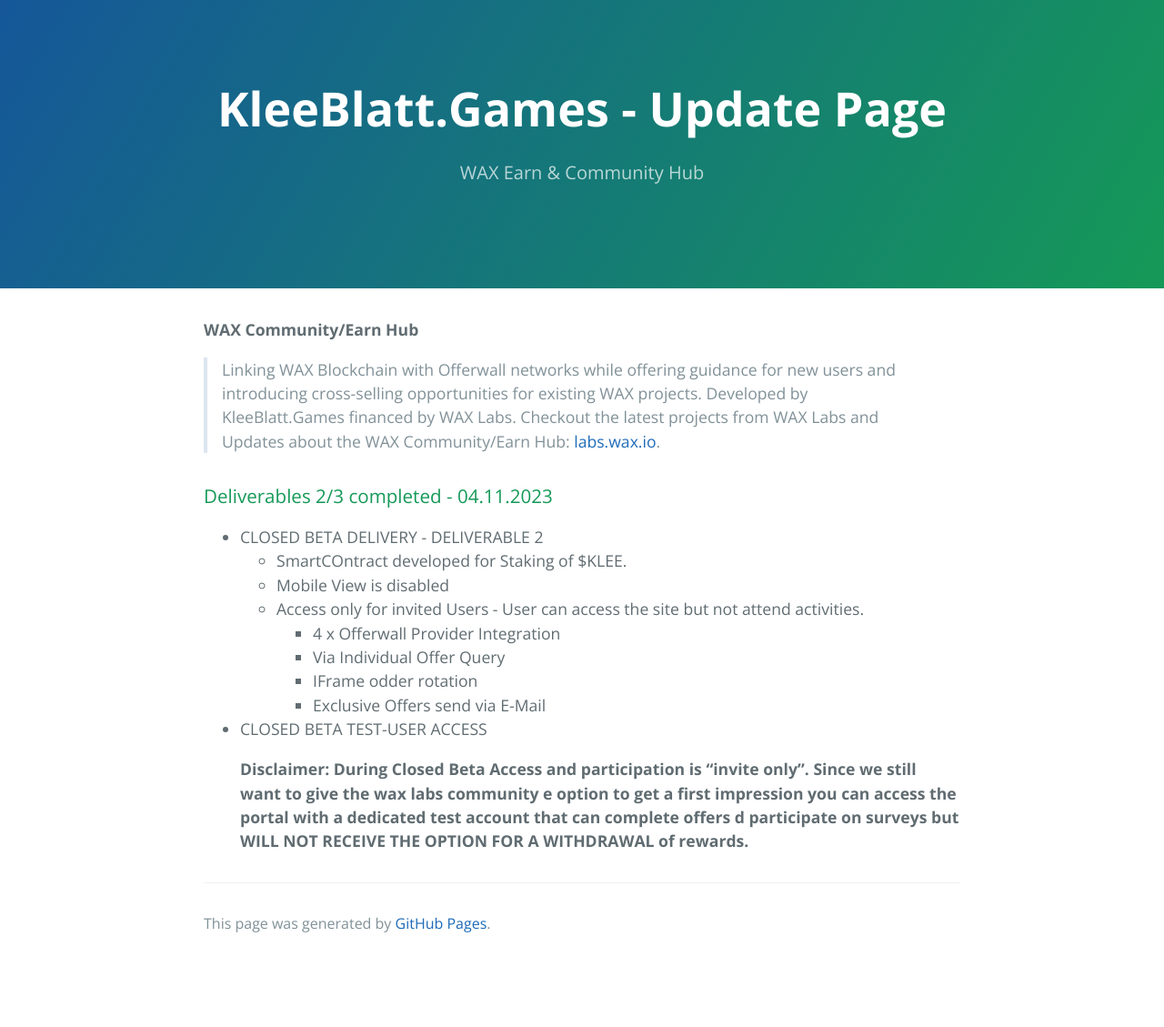
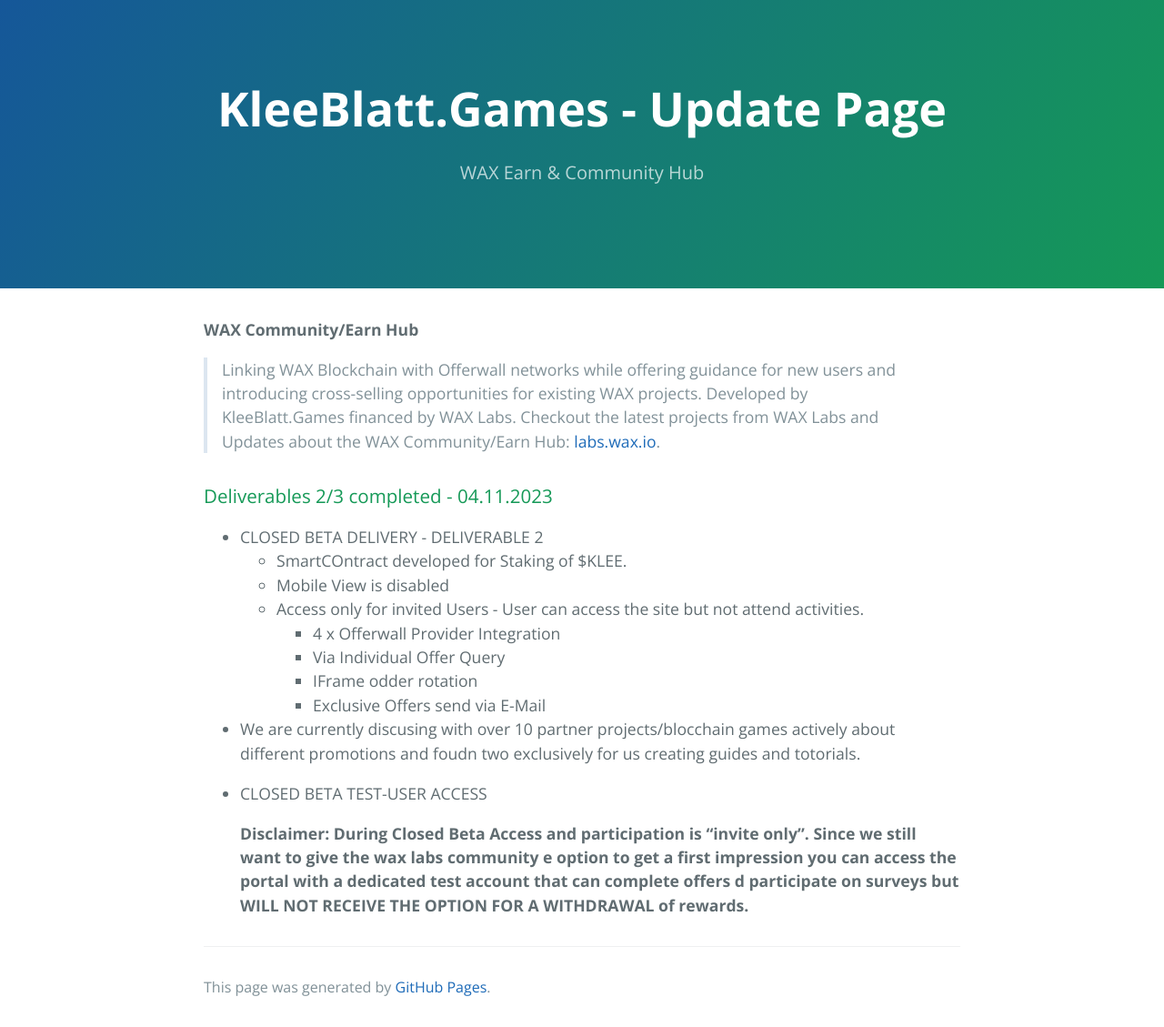
Before and after one commit to KleeblattGames/KleeblattGames.github.io, a Jekyll site: the page built from index.md, in a window 1280 px wide. Shown: the whole page at 91% size. Built offline with Jekyll 4.4.1, drawn with Linux system fonts in a browser that asks for light colours; before the commit the page ends 1059 px from its top, so only the background shows below that.

Commit message:
Update index.md

```diff
--- a/index.md
+++ b/index.md
@@ -22,6 +22,9 @@
     - IFrame odder rotation
     - Exclusive Offers send via E-Mail
 
+- We are currently discusing with over 10 partner projects/blocchain games actively about different promotions and foudn two exclusively for us creating guides and totorials.
+
+
 - CLOSED BETA TEST-USER ACCESS
 
    **Disclaimer: During Closed Beta Access and participation is "invite only". Since we still want to give the wax labs community  e option to get a first impression you can access the portal with a dedicated test account that can complete offers
```
